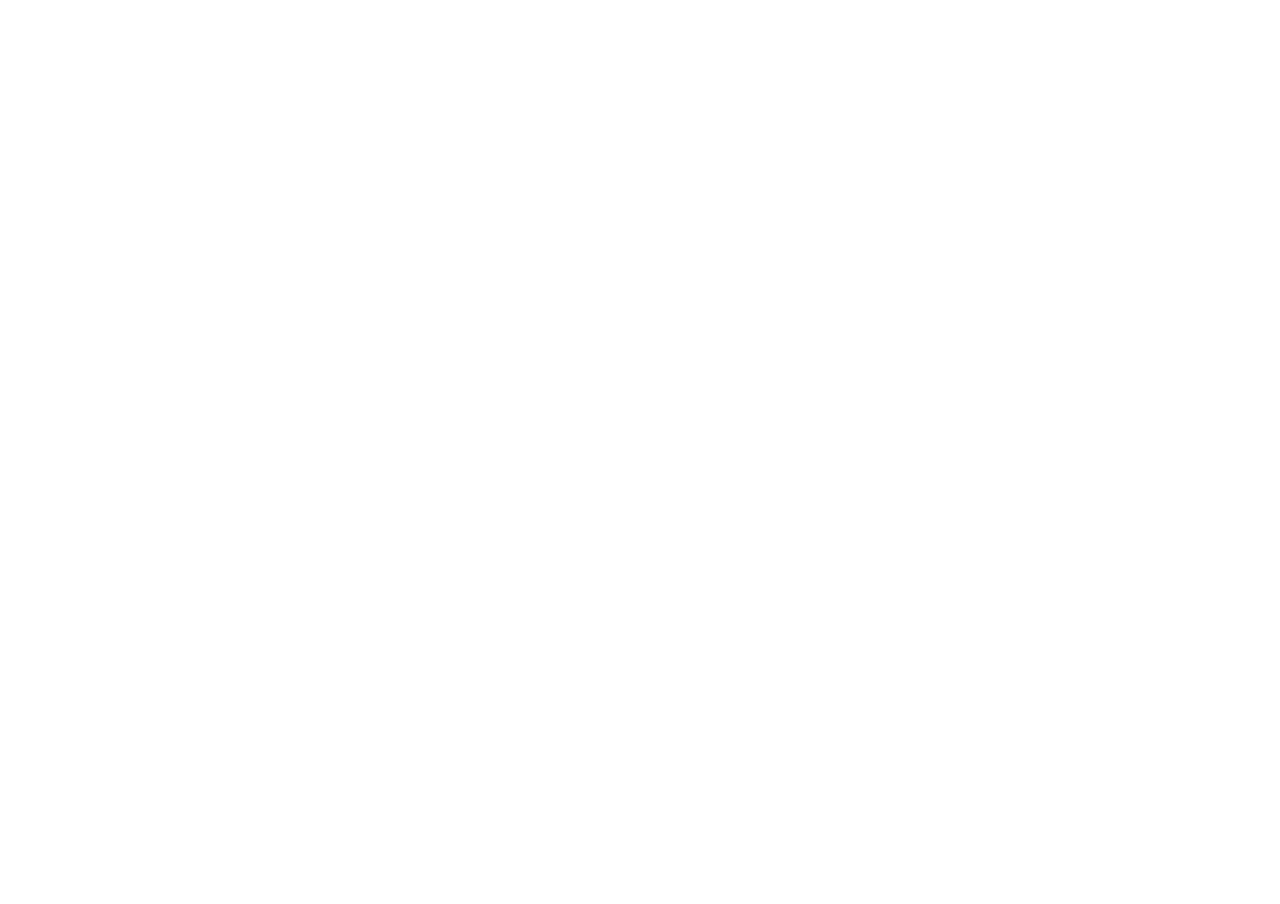
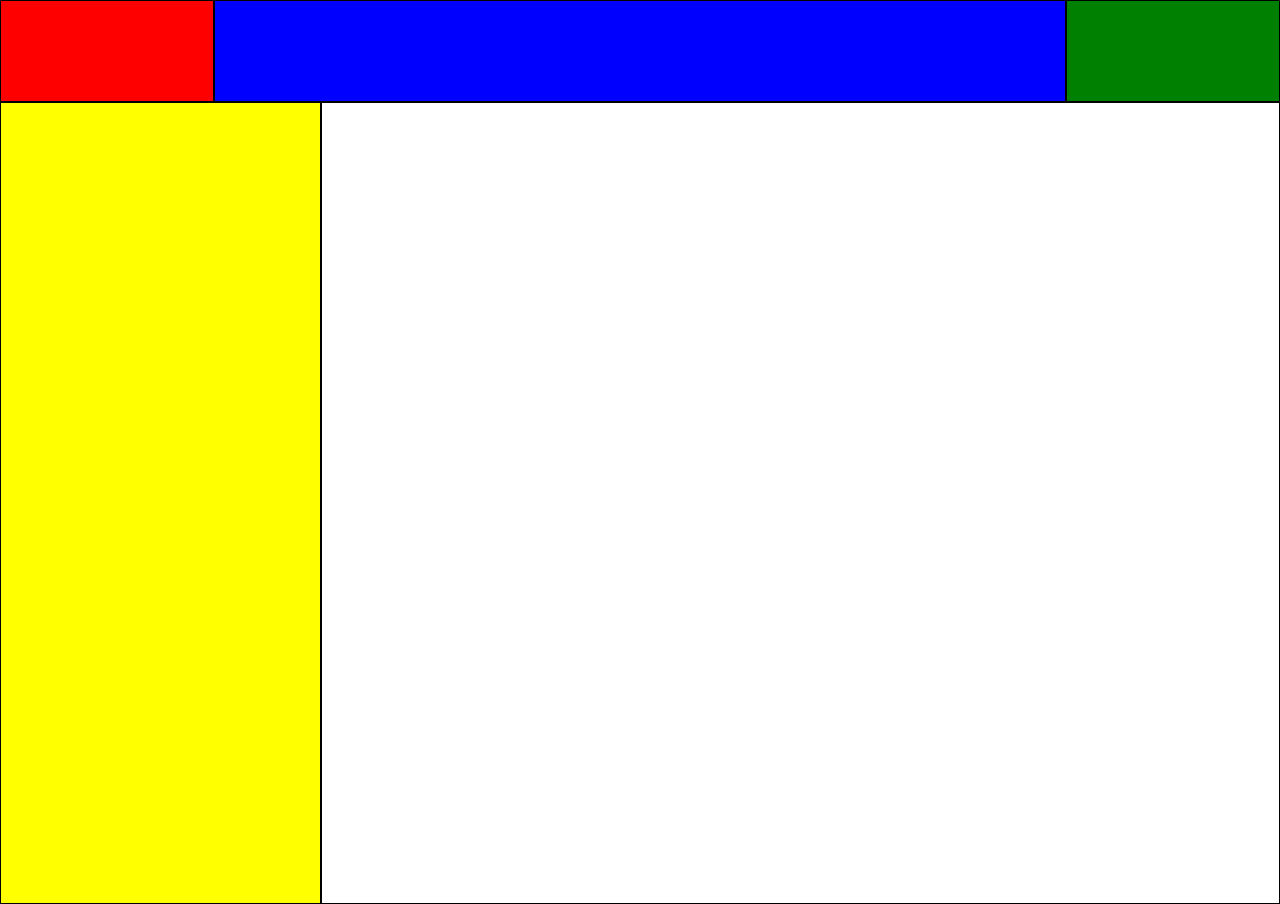
Before and after one commit to hannahz/hannahz.github.io, a plain HTML site: page layout.html in a window 1280 px wide. Before the commit the page ends 800 px from the top, so only its background shows below. Drawn offline with Linux system fonts and the light colour scheme.

Commit message:
dustin's boxes

```diff
--- /dev/null
+++ b/layout.css
@@ -0,0 +1,55 @@
+body {
+	padding: 0px;
+	margin: 0px;
+}
+
+div {
+	padding: 0px;
+	margin: 0px;
+}
+
+.header {
+	display: flex;
+	flex-flow: row wrap;
+	/*flex-direction: column;*/
+}
+
+.body {
+	display: flex;
+	flex-flow: row wrap;
+}
+
+.box {
+	display: block;
+	border: 1px solid black;
+	margin: auto;
+	flex: 1 100%;
+	height: 100px;
+}
+
+.box-red{
+	background-color: red;
+	flex: 1 auto;
+}
+
+.box-blue{
+	background-color: blue;
+	flex: 4 auto;
+}
+
+.box-green{
+	background-color: green;
+	flex: 1 auto;
+}
+
+.box-yellow{
+	background-color: yellow;
+	height: 800px;
+	flex: 1 auto;
+}
+
+.box-white{
+	background-color: none;
+	height: 800px;
+	flex: 3 auto;
+}
--- a/layout.html
+++ b/layout.html
@@ -1,16 +1,27 @@
 <html>
+
 <head>
 <title>Layout</title>
-
+<link href="layout.css" media="screen" rel="stylesheet" type="text/css">
 </head>
 
 
 <body>
 
+<div class="header">
+	<div class="box box-red"></div>
 
+	<div class="box box-blue"></div>
 
+	<div class="box box-green"></div>
 
+</div>
 
+<div class="body">
+	<div class="box box-yellow"></div>
+
+	<div class="box box-white"></div>
+</div>
 
 
 </body>
--- a/main.css
+++ b/main.css
@@ -1,6 +1,9 @@
 body {
 	background: #F5f5f5;
+	padding: 0px;
+	margin: 0px;
 }
+
 
 .button {
 	padding: 20px;
```
